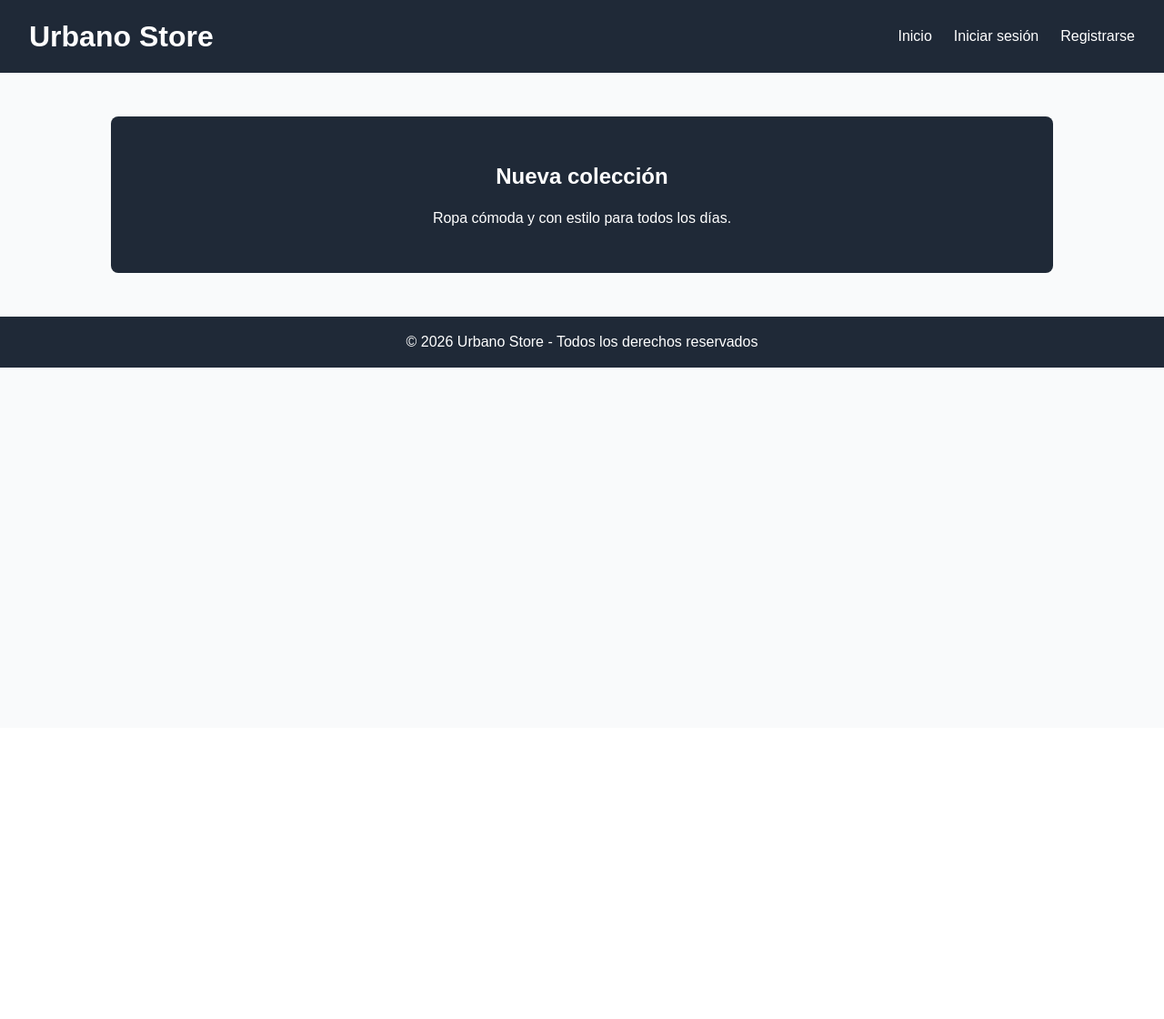
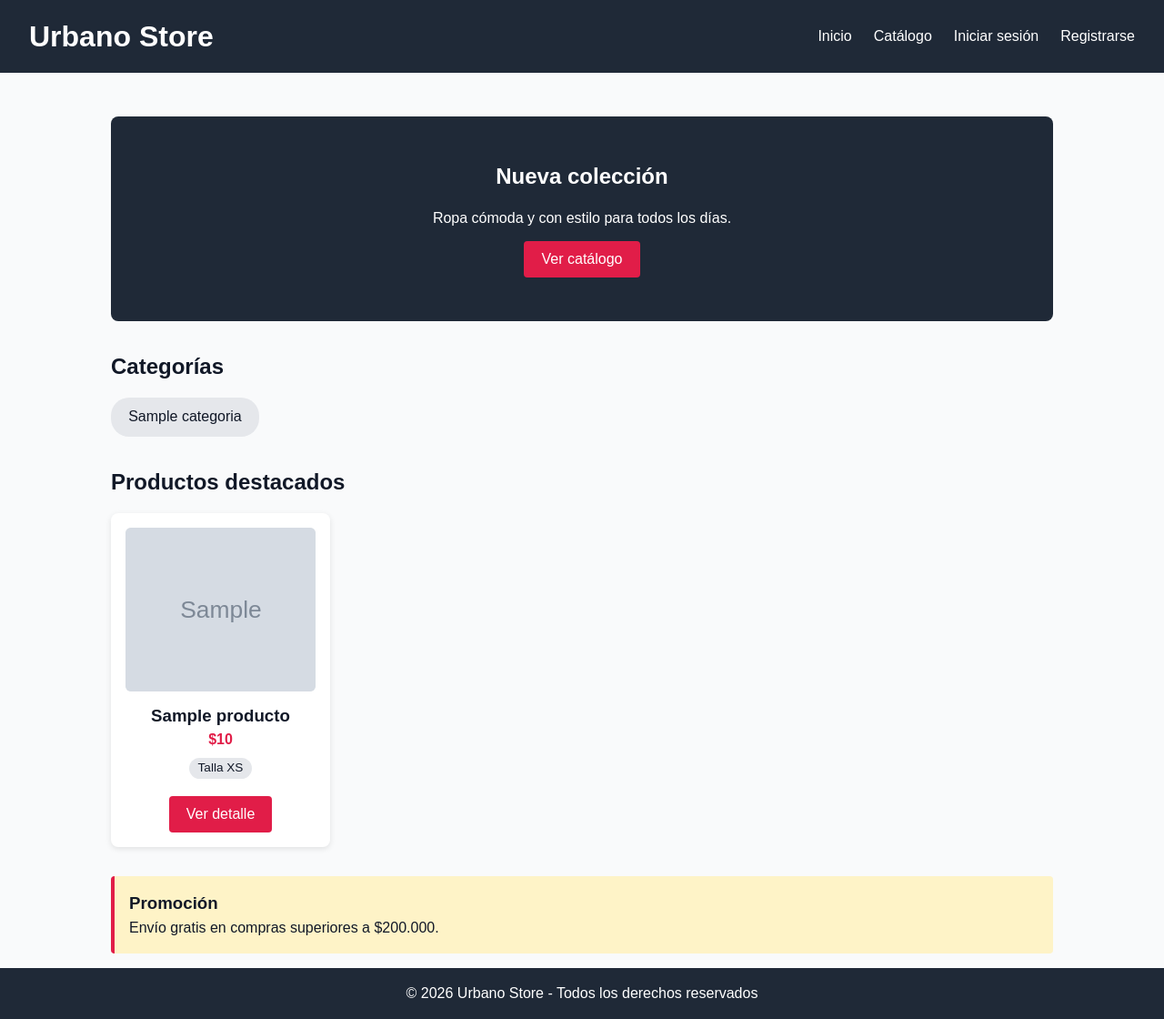
Before and after one commit to Andrxs87/Proyecto-Web, a Django app: page / in a window 1280 px wide. Shown: the whole page at 91% size. Before the commit the page ends 404 px from the top, so only its background shows below. Run offline with Django 5.2, Linux system fonts and the light colour scheme; tables that the repository leaves empty hold one stand-in row (values such as "Sample post"); grey boxes marked "Sample" are stand-in pictures.

Commit message:
Etapa 3: catálogo con filtros, búsqueda, paginación y detalle

```diff
--- /dev/null
+++ b/catalogo/forms.py
@@ -0,0 +1,39 @@
+from django import forms
+
+from .models import Categoria, Producto
+
+ORDENES = [
+    ("novedad", "Novedades"),
+    ("precio_asc", "Precio: menor a mayor"),
+    ("precio_desc", "Precio: mayor a menor"),
+]
+
+
+class FiltroProductosForm(forms.Form):
+    """Filtros del catálogo (se envían por GET, así se pueden compartir por URL)."""
+
+    q = forms.CharField(
+        required=False,
+        label="Buscar",
+        widget=forms.TextInput(attrs={"placeholder": "Buscar prendas..."}),
+    )
+    categoria = forms.ModelChoiceField(
+        queryset=Categoria.objects.all(),
+        required=False,
+        empty_label="Todas",
+        label="Categoría",
+    )
+    talla = forms.ChoiceField(
+        required=False,
+        choices=[("", "Todas")] + Producto.Talla.choices,
+        label="Talla",
+    )
+    precio_min = forms.DecimalField(
+        required=False, min_value=0, label="Precio mínimo",
+        widget=forms.NumberInput(attrs={"placeholder": "Mín."}),
+    )
+    precio_max = forms.DecimalField(
+        required=False, min_value=0, label="Precio máximo",
+        widget=forms.NumberInput(attrs={"placeholder": "Máx."}),
+    )
+    orden = forms.ChoiceField(required=False, choices=ORDENES, label="Ordenar por")
--- a/catalogo/urls.py
+++ b/catalogo/urls.py
@@ -4,4 +4,6 @@ from . import views
 
 urlpatterns = [
     path("", views.inicio, name="inicio"),
+    path("catalogo/", views.lista_productos, name="catalogo"),
+    path("producto/<int:pk>/", views.detalle_producto, name="detalle_producto"),
 ]
--- a/catalogo/views.py
+++ b/catalogo/views.py
@@ -1,6 +1,81 @@
-from django.shortcuts import render
+from django.core.paginator import Paginator
+from django.db.models import Q
+from django.shortcuts import get_object_or_404, render
+
+from .forms import FiltroProductosForm
+from .models import Categoria, Producto
+
+PRODUCTOS_POR_PAGINA = 6
+ORDEN_SQL = {
+    "novedad": "-fecha_creacion",
+    "precio_asc": "precio",
+    "precio_desc": "-precio",
+}
 
 
 def inicio(request):
-    # Provisional: en la etapa 3 se completa con categorías y destacados
-    return render(request, "inicio.html")
+    contexto = {
+        "categorias": Categoria.objects.all(),
+        "destacados": Producto.objects.filter(activo=True).select_related("categoria")[:4],
+    }
+    return render(request, "inicio.html", contexto)
+
+
+def lista_productos(request):
+    # Solo se muestran productos activos (los desactivados quedan ocultos)
+    productos = Producto.objects.filter(activo=True).select_related("categoria")
+
+    form = FiltroProductosForm(request.GET)
+    orden = "novedad"
+    if form.is_valid():
+        datos = form.cleaned_data
+        if datos["q"]:
+            productos = productos.filter(
+                Q(nombre__icontains=datos["q"]) | Q(descripcion__icontains=datos["q"])
+            )
+        if datos["categoria"]:
+            productos = productos.filter(categoria=datos["categoria"])
+        if datos["talla"]:
+            productos = productos.filter(talla=datos["talla"])
+        if datos["precio_min"] is not None:
+            productos = productos.filter(precio__gte=datos["precio_min"])
+        if datos["precio_max"] is not None:
+            productos = productos.filter(precio__lte=datos["precio_max"])
+        orden = datos["orden"] or "novedad"
+
+    productos = productos.order_by(ORDEN_SQL[orden], "-id")
+
+    paginador = Paginator(productos, PRODUCTOS_POR_PAGINA)
+    pagina = paginador.get_page(request.GET.get("page"))
+
+    # Querystring sin "page", para que los enlaces de paginación conserven los filtros
+    parametros = request.GET.copy()
+    parametros.pop("page", None)
+
+    contexto = {
+        "form": form,
+        "pagina": pagina,
+        "total": paginador.count,
+        "querystring": parametros.urlencode(),
+    }
+
+    # Si la petición viene de fetch (JavaScript), se devuelve solo el fragmento
+    if request.headers.get("X-Requested-With") == "XMLHttpRequest":
+        return render(request, "catalogo/_resultados.html", contexto)
+    return render(request, "catalogo/lista.html", contexto)
+
+
+def detalle_producto(request, pk):
+    producto = get_object_or_404(
+        Producto.objects.select_related("categoria"), pk=pk, activo=True
+    )
+    # Mismo producto en otras tallas (se modela repitiendo el producto por talla)
+    otras_tallas = (
+        Producto.objects.filter(activo=True, nombre=producto.nombre, categoria=producto.categoria)
+        .exclude(pk=producto.pk)
+        .order_by("talla")
+    )
+    return render(
+        request, "catalogo/detalle.html",
+        {"producto": producto, "otras_tallas": otras_tallas},
+    )
--- a/static/css/style.css
+++ b/static/css/style.css
@@ -263,3 +263,161 @@ button.boton {
     background-color: #fee2e2;
     color: #991b1b;
 }
+
+/* ---------- Etapa 3: catálogo y detalle ---------- */
+.productos {
+    grid-template-columns: repeat(auto-fill, minmax(220px, 1fr));
+}
+
+.imagen {
+    background-color: #e5e7eb;
+    overflow: hidden;
+}
+
+.imagen img {
+    width: 100%;
+    height: 100%;
+    object-fit: cover;
+}
+
+.categorias a {
+    color: inherit;
+    text-decoration: none;
+}
+
+.categorias li:hover {
+    background-color: var(--color-acento);
+    color: white;
+}
+
+.categorias li:hover a {
+    color: white;
+}
+
+.meta {
+    margin: 0.4rem 0;
+}
+
+.etiqueta {
+    display: inline-block;
+    padding: 0.1rem 0.6rem;
+    background-color: #e5e7eb;
+    border-radius: 12px;
+    font-size: 0.85rem;
+    color: var(--color-texto);
+    text-decoration: none;
+}
+
+.etiqueta.agotado,
+.stock.agotado {
+    background-color: #fee2e2;
+    color: #991b1b;
+}
+
+.catalogo {
+    display: grid;
+    grid-template-columns: 240px 1fr;
+    gap: 1.5rem;
+    align-items: start;
+}
+
+.filtros {
+    padding: 1rem;
+    background-color: white;
+    border-radius: 8px;
+    box-shadow: 0 2px 6px rgba(0, 0, 0, 0.1);
+}
+
+.filtros .limpiar {
+    display: inline-block;
+    margin-left: 0.5rem;
+    font-size: 0.9rem;
+}
+
+.total {
+    margin-bottom: 1rem;
+    color: #6b7280;
+}
+
+.vacio {
+    padding: 2rem;
+    text-align: center;
+    color: #6b7280;
+}
+
+.paginacion {
+    display: flex;
+    justify-content: center;
+    gap: 0.4rem;
+    margin-top: 1.5rem;
+}
+
+.paginacion a,
+.paginacion span {
+    padding: 0.4rem 0.8rem;
+    border: 1px solid #d1d5db;
+    border-radius: 4px;
+    background-color: white;
+    color: var(--color-texto);
+    text-decoration: none;
+}
+
+.paginacion .actual {
+    background-color: var(--color-principal);
+    color: white;
+    border-color: var(--color-principal);
+}
+
+.migas {
+    margin-bottom: 1rem;
+    color: #6b7280;
+    font-size: 0.95rem;
+}
+
+.detalle {
+    display: grid;
+    grid-template-columns: 1fr 1fr;
+    gap: 2rem;
+    padding: 1.5rem;
+    background-color: white;
+    border-radius: 8px;
+    box-shadow: 0 2px 6px rgba(0, 0, 0, 0.1);
+}
+
+.imagen.grande {
+    height: 380px;
+}
+
+.detalle .info > * {
+    margin-bottom: 0.8rem;
+}
+
+.precio.grande {
+    font-size: 1.6rem;
+}
+
+.stock {
+    display: inline-block;
+    padding: 0.2rem 0.7rem;
+    border-radius: 4px;
+    background-color: #d1fae5;
+    color: #065f46;
+}
+
+.aviso {
+    padding: 0.8rem;
+    background-color: #fef3c7;
+    border-radius: 4px;
+    font-size: 0.95rem;
+}
+
+@media (max-width: 768px) {
+    .catalogo,
+    .detalle {
+        grid-template-columns: 1fr;
+    }
+
+    .imagen.grande {
+        height: 260px;
+    }
+}
--- a/templates/base.html
+++ b/templates/base.html
@@ -13,7 +13,8 @@
         <nav>
             <ul>
                 <li><a href="{% url 'inicio' %}">Inicio</a></li>
-                {# Etapa 3: Catálogo | Etapa 4: Carrito #}
+                <li><a href="{% url 'catalogo' %}">Catálogo</a></li>
+                {# Etapa 4: Carrito #}
                 {% if user.is_authenticated %}
                     {% if user.is_staff %}
                         <li><a href="{% url 'admin:index' %}">Administración</a></li>
--- /dev/null
+++ b/templates/catalogo/_tarjeta.html
@@ -0,0 +1,12 @@
+<article class="producto">
+    <div class="imagen">
+        {% if producto.imagen %}<img src="{{ producto.imagen.url }}" alt="{{ producto.nombre }}">{% endif %}
+    </div>
+    <h3>{{ producto.nombre }}</h3>
+    <p class="precio">${{ producto.precio|floatformat:"0g" }}</p>
+    <p class="meta">
+        <span class="etiqueta">Talla {{ producto.talla }}</span>
+        {% if producto.stock == 0 %}<span class="etiqueta agotado">Agotado</span>{% endif %}
+    </p>
+    <a class="boton" href="{% url 'detalle_producto' producto.pk %}">Ver detalle</a>
+</article>
--- a/templates/inicio.html
+++ b/templates/inicio.html
@@ -6,5 +6,35 @@
 <section class="hero">
     <h2>Nueva colección</h2>
     <p>Ropa cómoda y con estilo para todos los días.</p>
+    <a class="boton" href="{% url 'catalogo' %}">Ver catálogo</a>
 </section>
+
+{% if categorias %}
+<section>
+    <h2>Categorías</h2>
+    <ul class="categorias">
+        {% for categoria in categorias %}
+            <li><a href="{% url 'catalogo' %}?categoria={{ categoria.pk }}">{{ categoria.nombre }}</a></li>
+        {% endfor %}
+    </ul>
+</section>
+{% endif %}
+
+<section>
+    <h2>Productos destacados</h2>
+    {% if destacados %}
+        <div class="productos">
+            {% for producto in destacados %}
+                {% include "catalogo/_tarjeta.html" %}
+            {% endfor %}
+        </div>
+    {% else %}
+        <p class="vacio">Pronto tendremos productos disponibles.</p>
+    {% endif %}
+</section>
+
+<aside>
+    <h3>Promoción</h3>
+    <p>Envío gratis en compras superiores a $200.000.</p>
+</aside>
 {% endblock %}
```
Also changed, not shown: catalogo/management/commands/cargar_datos.py (+7 -1 lines), catalogo/tests.py (+110 -1 lines), static/js/catalogo.js (added, +47 -0 lines), templates/catalogo/_resultados.html (added, +29 -0 lines), templates/catalogo/detalle.html (added, +44 -0 lines), templates/catalogo/lista.html (added, +30 -0 lines).
